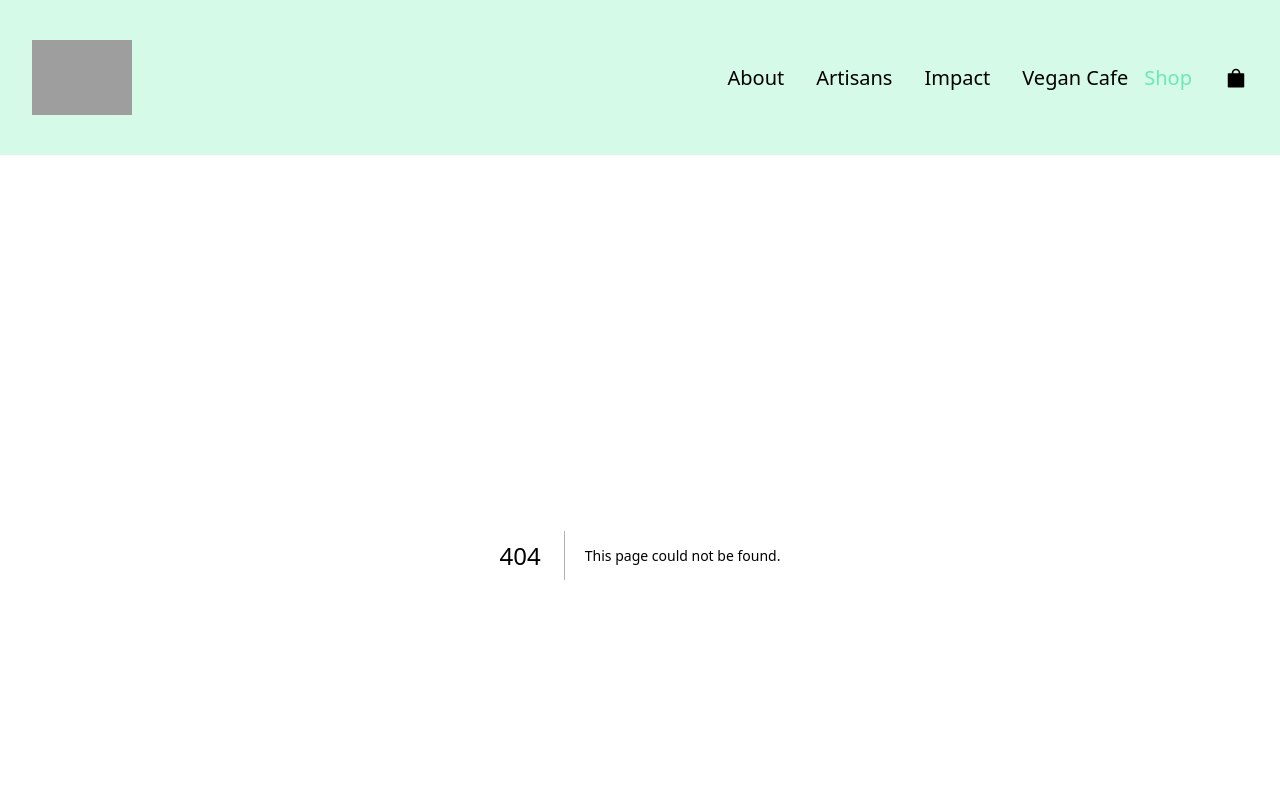
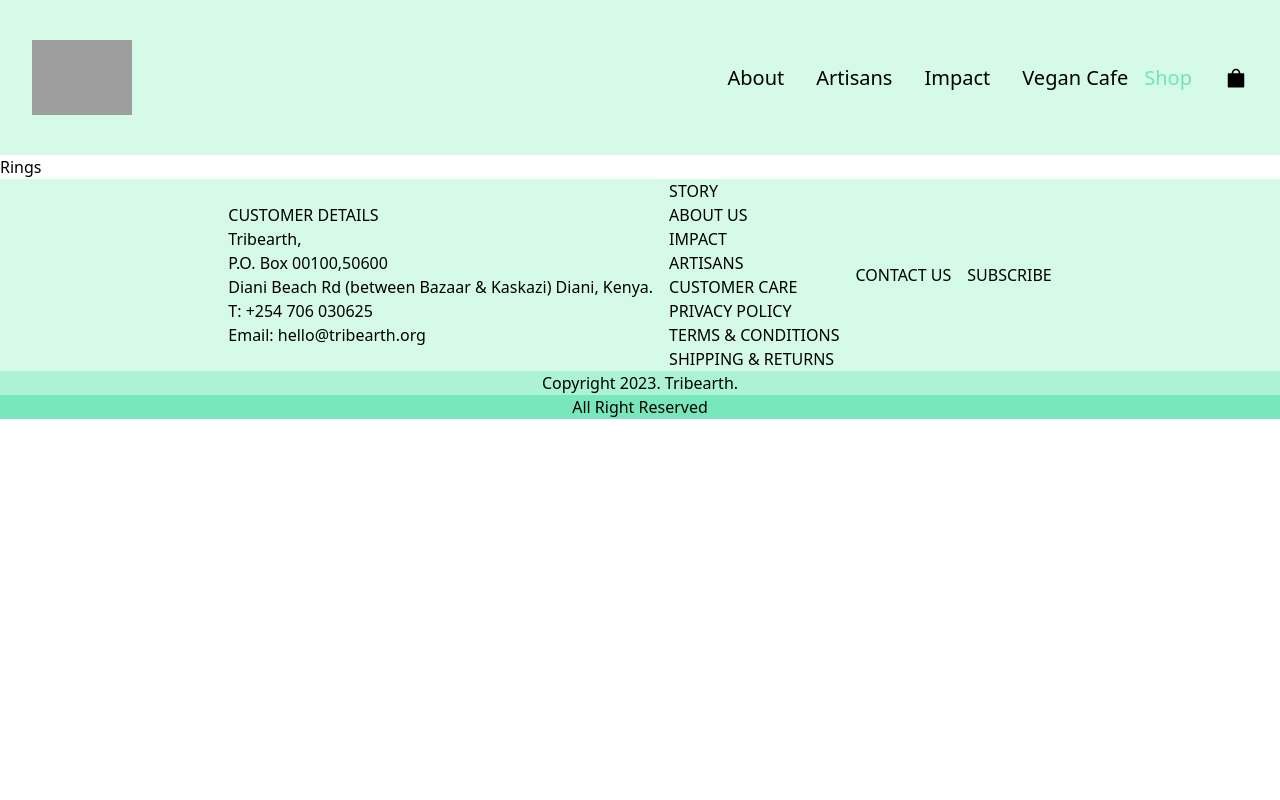
Before and after one commit to MatthewsRicky/finaltribe, a Next.js app in the folder tribearth/: page /shop/rings in a window 1280 px wide. Before the commit this address had no page. Shown: the top 800 px of the page. Built offline with nearby package versions, Linux system fonts and the light colour scheme; grey boxes are pictures that could not be loaded.

Commit message:
Create page.tsx

```diff
--- /dev/null
+++ b/tribearth/app/shop/rings/page.tsx
@@ -0,0 +1,9 @@
+"use client";
+
+const Rings = () => {
+  return (
+    <div>Rings</div>
+  )
+}
+
+export default Rings
```
